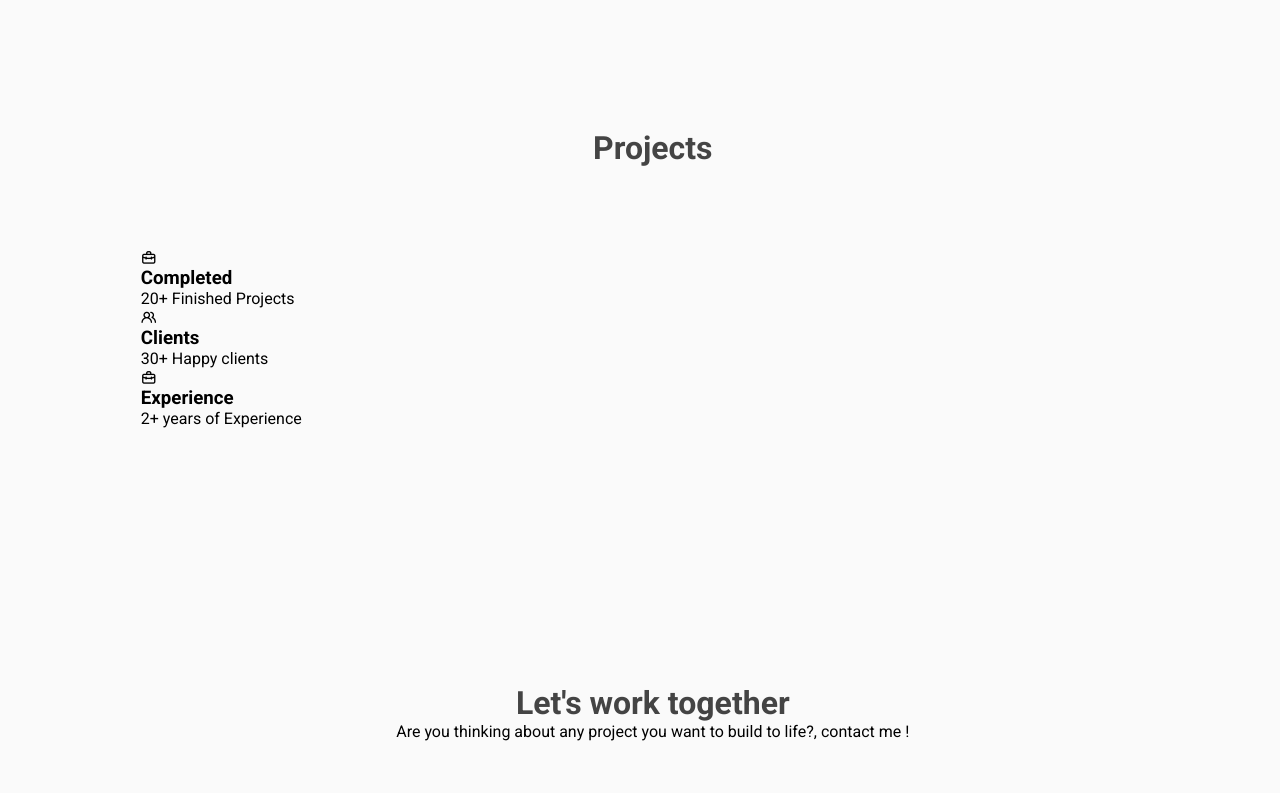
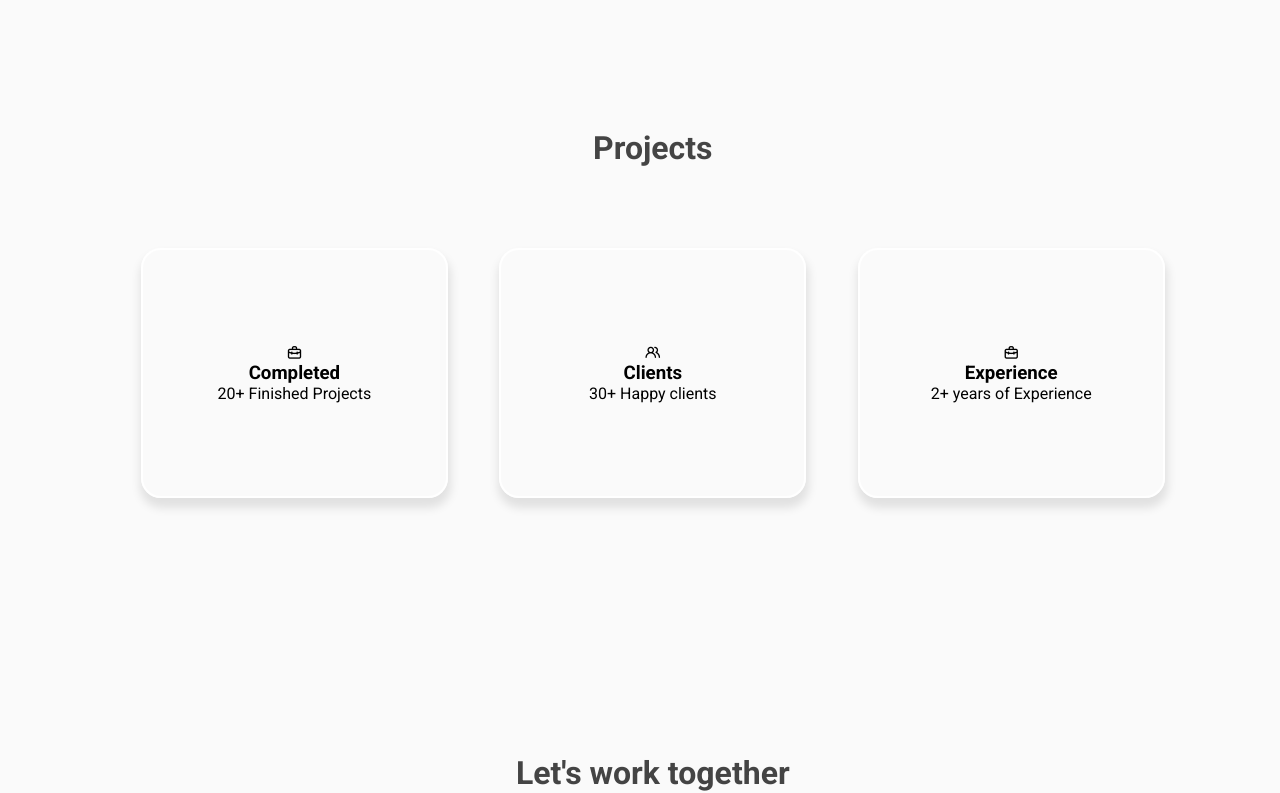
Before and after one commit to Pcosby5/react_journey, a React (Create React App) app in the folder cosby-the-python-portfolio/: page / in a window 1280 px wide. Shown: the part 1520-2313 px from the top of the page. Built offline with nearby package versions, Linux system fonts and the light colour scheme; a web font is replaced by a local one.

Commit message:
project-box styling

```diff
--- a/cosby-the-python-portfolio/src/components/ProjectCard.js
+++ b/cosby-the-python-portfolio/src/components/ProjectCard.js
@@ -5,11 +5,11 @@ const ProjectCard = () => {
   return (
     <main className="wrapper">
         <section className="section" id="projects">
+            <div className="top-header">
+                <h1>Projects</h1>
+            </div>
+
             <div className="project-container">
-                <div className="top-header">
-                    <h1>Projects</h1>
-                </div>
-
                 <div className="project-box">
                     <i className="uil-briefcase-alt"></i>
                     <h3>Completed</h3>
--- a/cosby-the-python-portfolio/src/styles/project.css
+++ b/cosby-the-python-portfolio/src/styles/project.css
@@ -1,3 +1,27 @@
-/* .project-container {
-    margin-top: 50em;
-} */
+.project-container {
+    display: flex;
+    width: 100%;
+    justify-content: space-between;
+    align-items: center;
+    gap: 15px;
+    flex-wrap: wrap;
+}
+
+.project-box {
+    position: relative;
+    display: flex;
+    justify-content: center;
+    align-items: center;
+    flex-direction: column;
+    width: 30%;
+    height: 250px;
+    padding: 13px;
+    background: transparent;
+    border: 2px solid #fff;
+    border-radius: 20px;
+    box-shadow: 1px 8px 10px 2px var(--first-shadow);
+    overflow: hidden;
+    cursor: pointer;
+
+
+}
```
